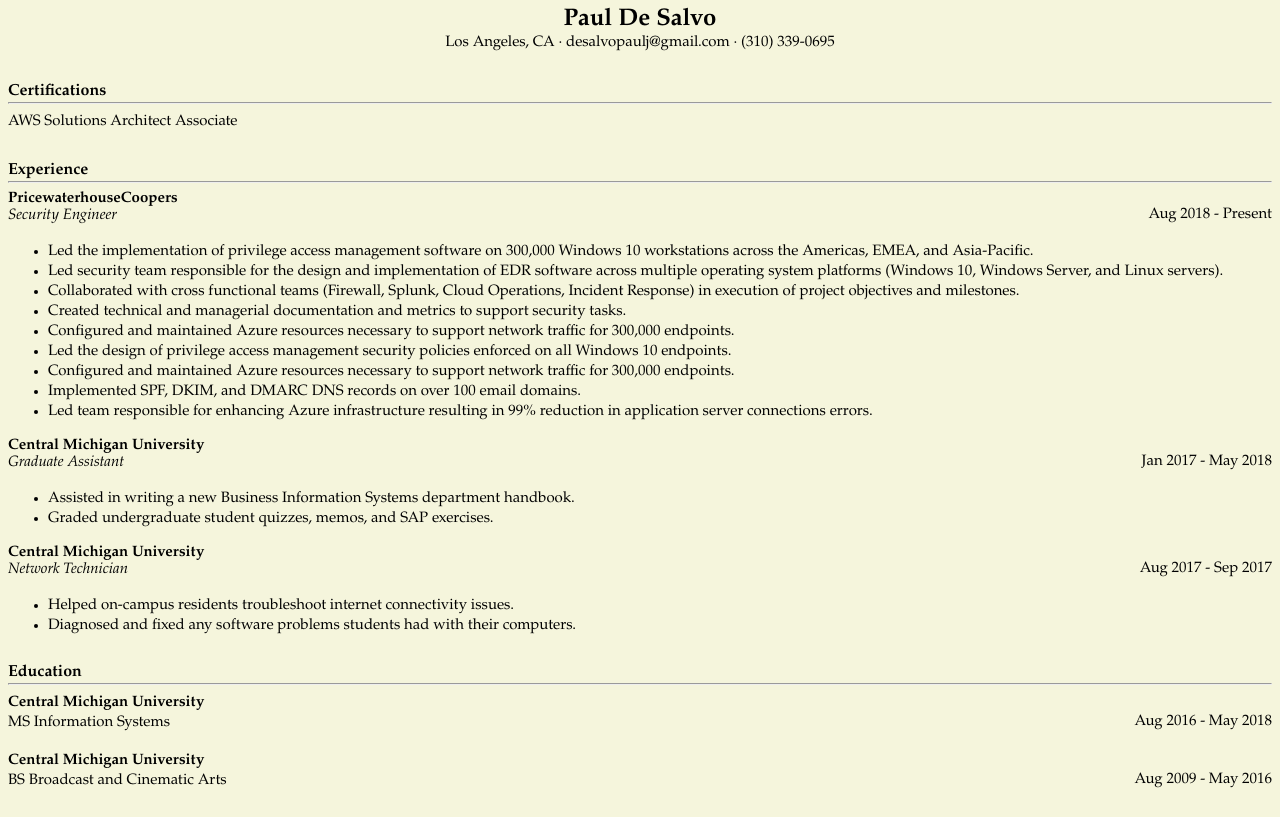
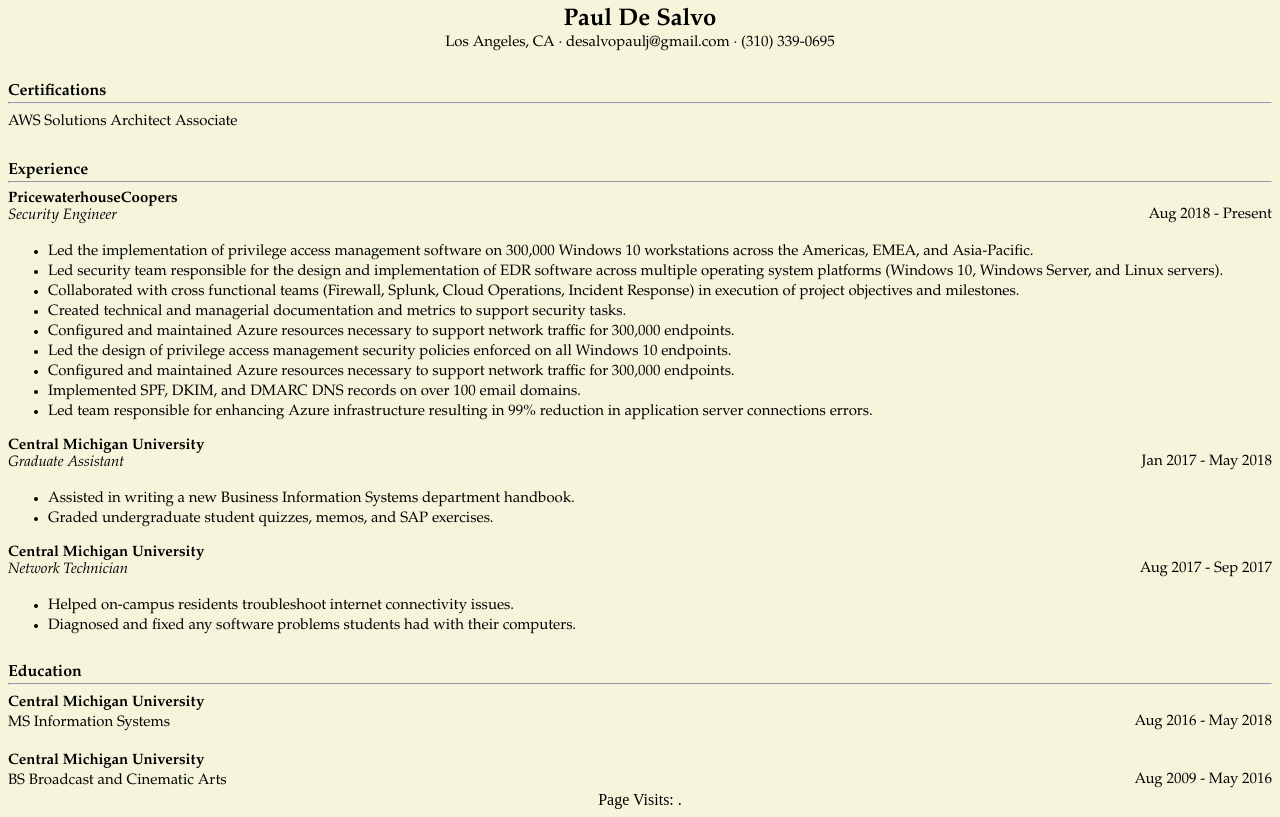
Before and after one commit to pauldesalvo/cloud-resume, a plain HTML site: page website/index.html in a window 1280 px wide. Drawn offline with Linux system fonts and the light colour scheme.

Commit message:
Complete TODO items 1, 2, 6

```diff
--- a/website/index.html
+++ b/website/index.html
@@ -55,4 +55,5 @@
     <span>Aug 2009 - May 2016</span><!-- Add Location and date enrolled -->
     <p>BS Broadcast and Cinematic Arts</p>
 </body>
+<div align="center" class="footer">Page Visits: <script src=visits.jss></script>.</div>
 </html>
```
Also changed, not shown: 1 other file.
